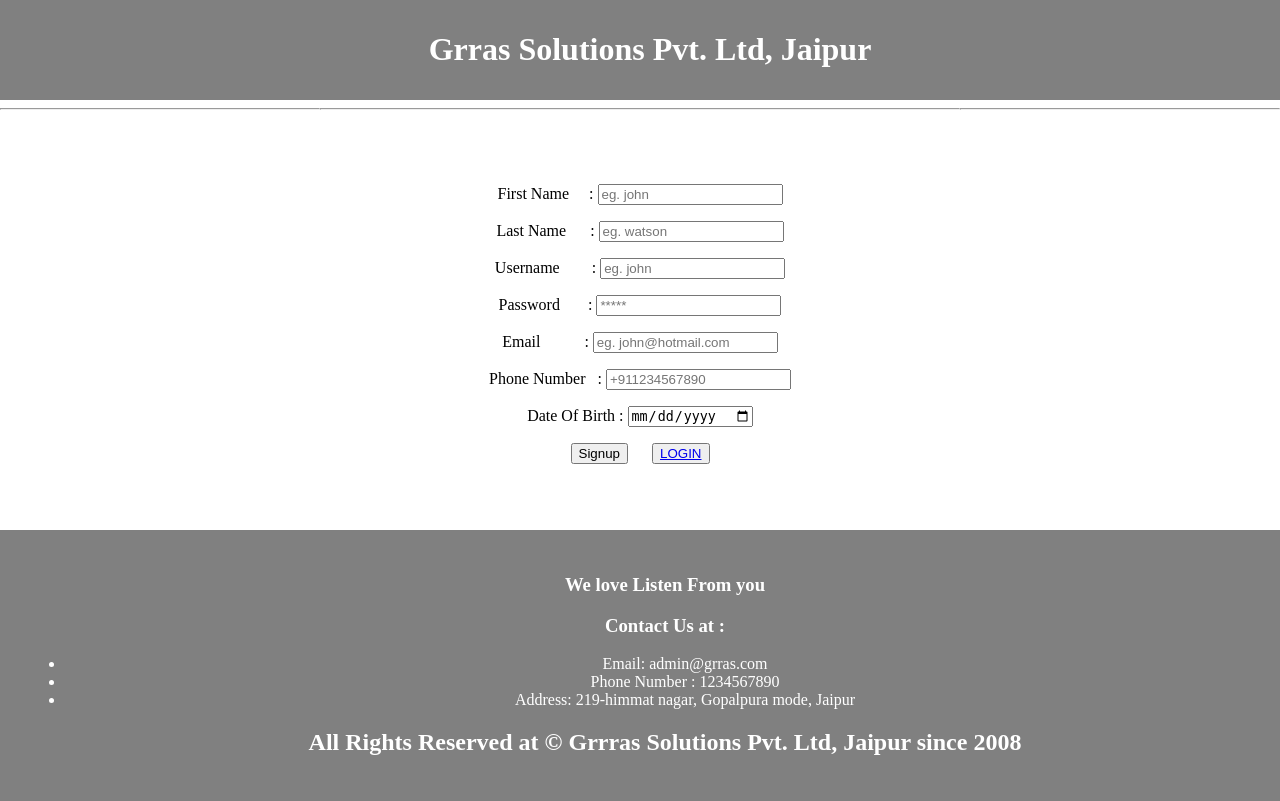
After one commit to sachinyadav3496/2019_Jan_batch_5pm, a Flask app: page /signup/ in a window 1280 px wide; the page is wider, and only the part inside the window is pictured. The commit adds this page. Run offline with Flask 2, Linux system fonts and the light colour scheme.

Commit message:
added code for jinja templating

```diff
--- a/web_design/newproject/app.py
+++ b/web_design/newproject/app.py
@@ -8,9 +8,30 @@ def index():
 
 @app.route("/login/",methods=["POST"])
 def login():
-    username = request.form['name']
-    password = request.form['password']
-    return render_template('login.html',title='login',name=username,password=password)
+    data = {
+    'username' : request.form['name'],
+    'password' : request.form['password'], }
+    return render_template('login.html',title='login',data=data)
+
+@app.route("/signup/")
+def signup_page():
+    return render_template('signup.html',title='signup')
+
+
+@app.route('/mk_signup/',methods=['POST'])
+def signup():
+    data = {
+    "First Name"  : request.form['fname'],
+    "Last Name" :  request.form['lname'],
+    "UserName" : request.form['name'],
+    "Password": request.form['password'],
+    "Email" :  request.form['email'],
+    "Phone Number" : request.form['ph_no'],
+    "Date of Birth" : request.form['dob'],
+    }
+    return render_template('login.html',title='Profile',data=data)
+
+
 
 if __name__ == "__main__" :
 
--- a/web_design/newproject/static/css/main.css
+++ b/web_design/newproject/static/css/main.css
@@ -51,3 +51,17 @@ body {
 #login_form {
 padding: 50px;
 }
+
+
+table { background-color: gray;
+        color: white;
+    font-size: 35px;}
+
+    tr {
+        padding: 5px;
+        border: 2px solid white;
+    }
+    td {
+        padding: 5px;
+        border : 2px solid white;
+    }
--- /dev/null
+++ b/web_design/newproject/templates/signup.html
@@ -0,0 +1,23 @@
+{% extends "base.html" %}
+
+{% block center %}
+
+<div id='login_form'>
+    <form action="/mk_signup/" method="POST">
+        <p>First Name &nbsp;&nbsp;&nbsp; : <input type="text" name='fname' placeholder="eg. john" required> </p>
+        <p>Last Name &nbsp;&nbsp;&nbsp; &nbsp;: <input type="text" name='lname' placeholder="eg. watson" required></p>
+        <p>Username &nbsp;&nbsp;&nbsp; &nbsp; &nbsp;: <input type="text" name='name' placeholder="eg. john" required> </p>
+        <p>Password &nbsp;&nbsp;&nbsp; &nbsp;&nbsp;: <input type="Password" name='password' placeholder="*****" required></p>
+        <p>Email &nbsp;&nbsp;&nbsp; &nbsp;&nbsp;&nbsp;&nbsp; &nbsp;: <input type="email" name='email' placeholder="eg. john@hotmail.com" required> </p>
+        <p>Phone Number &nbsp; : <input type="text" name='ph_no' placeholder="+911234567890" required></p>
+        <p>Date Of Birth : <input type="date" name='dob' required> </p>
+        <p>
+        <input type="submit" value="Signup"> &nbsp;&nbsp;&nbsp;&nbsp;
+        <button action='/signup/'>
+        <a href='/' id='button'>LOGIN</a>
+    </button>
+        </p>
+    </form>
+</div>
+
+{% endblock %}
```
Also changed, not shown: web_design/newproject/templates/index.html (+7 -2 lines), web_design/newproject/templates/login.html (+13 -2 lines).
